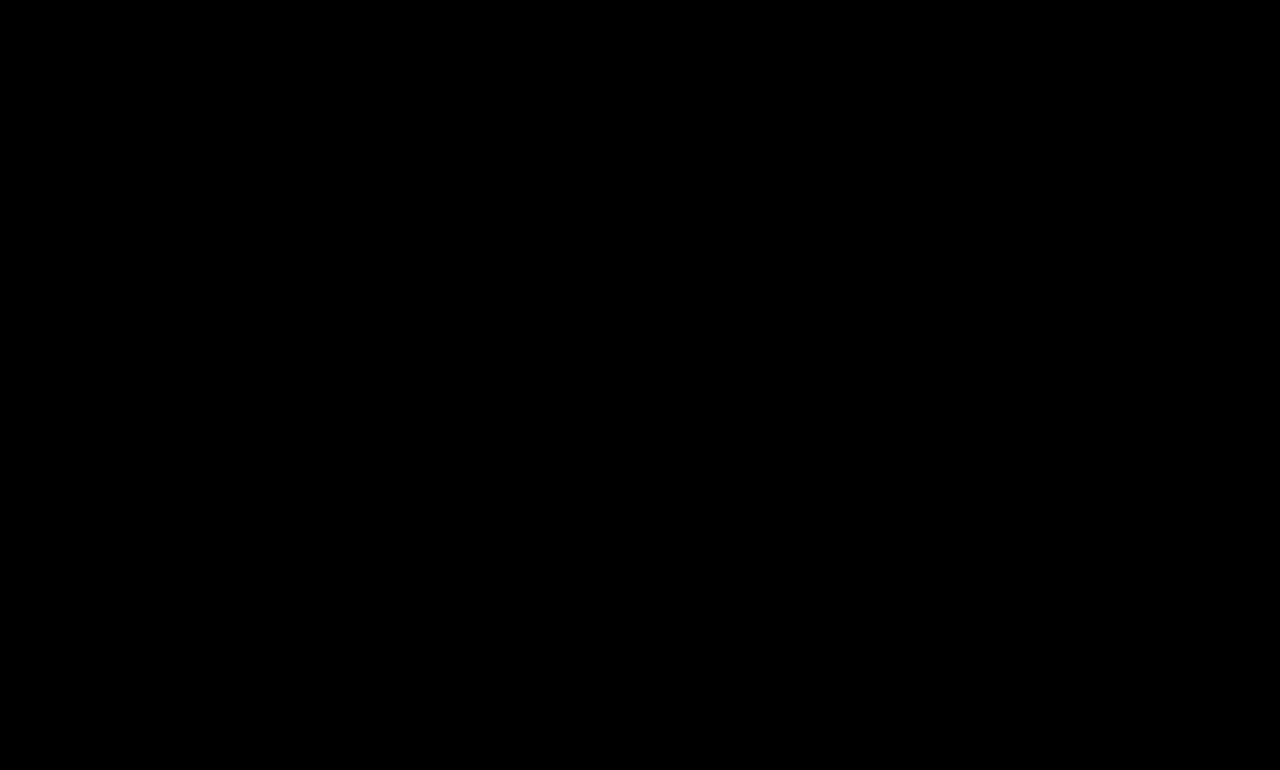
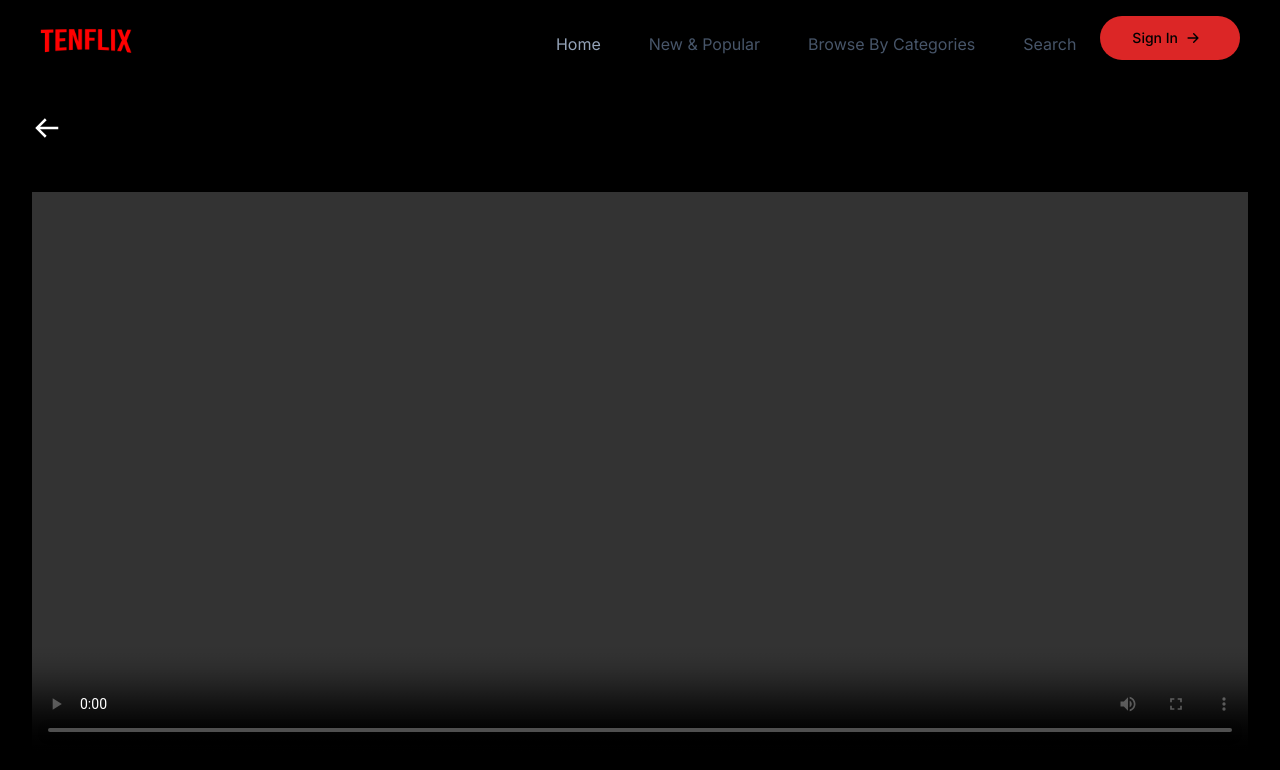
Before and after one commit to AbdulKarim018/tenflix, a Next.js app: page /watch/1 in a window 1280 px wide. Before the commit this address had no page. Shown: the top 770 px of the page. Built offline with nearby package versions, Linux system fonts and the light colour scheme; no server answers; the database is empty.

Commit message:
Can Watch Movies Now

```diff
--- /dev/null
+++ b/app/api/movie/route.ts
@@ -0,0 +1,25 @@
+import { getServerSession } from "next-auth";
+import { NextRequest, NextResponse } from "next/server";
+import authOptions from "../auth/[...nextauth]/options";
+import prisma from "@/lib/prismadb";
+
+// export const revalidate = 0;
+export const GET = async (req: NextRequest) => {
+  const searchParams = req.nextUrl.searchParams;
+  const movieId = searchParams.get("movieId") as string;
+
+  if (!movieId) return NextResponse.json({ error: "Missing movieId!" }, { status: 400 });
+  const session = await getServerSession(authOptions);
+  if (!session) return NextResponse.json({ error: "Not logged in!" }, { status: 401 })
+
+  const existingMovie = await prisma.movie.findUnique({
+    where: {
+      id: movieId
+    }
+  });
+  if (!existingMovie) {
+    return NextResponse.json({ error: "Movie not found!" }, { status: 404 });
+  }
+
+  return NextResponse.json(existingMovie);
+}
--- /dev/null
+++ b/app/watch/[movieId]/page.tsx
@@ -0,0 +1,36 @@
+import authOptions from "@/app/api/auth/[...nextauth]/options";
+import BackButton from "@/components/BackButton";
+import MoviePlayer from "@/components/MoviePlayer";
+import Navbar from "@/components/Navbar"
+import prisma from "@/lib/prismadb";
+import { getServerSession } from "next-auth";
+import { redirect } from "next/navigation";
+
+
+const MoviePage = async ({ params }: { params: { movieId: string } }) => {
+  const session = getServerSession(authOptions);
+  if (!session) return redirect('/login');
+  const { movieId } = params;
+  if (!movieId) return null;
+
+  const movie = await prisma.movie.findUnique({
+    where: {
+      id: movieId,
+    },
+  });
+
+  return (
+    <>
+      <Navbar />
+      <main className="container mx-auto py-16">
+        <div className="bg-black/70 w-full h-32 flex items-center gap-3">
+          <BackButton />
+          <h2 className="font-bold text-2xl text-whtie">{movie?.title}</h2>
+        </div>
+        <MoviePlayer movieId={movieId} />
+      </main>
+    </>
+  )
+}
+
+export default MoviePage
--- /dev/null
+++ b/components/BackButton.tsx
@@ -0,0 +1,12 @@
+"use client"
+import { useRouter } from 'next/navigation';
+import { BiArrowBack } from 'react-icons/bi'
+
+const BackButton = () => {
+  const router = useRouter();
+  return (
+    <BiArrowBack size={30} className="text-white cursor-pointer" onClick={() => { router.push('/') }} />
+  )
+}
+
+export default BackButton
--- a/components/FavoriteButton.tsx
+++ b/components/FavoriteButton.tsx
@@ -43,7 +43,7 @@ const FavoriteButton: React.FC<FavoriteButtonProps> = ({ movieId }) => {
     });
     mutateCurrentUser();
     mutateFavorites();
-  }, [isFavorite, movieId, currentUser, favoriteMovies, mutateCurrentUser, mutateFavorites])
+  }, [isFavorite, movieId, mutateCurrentUser, mutateFavorites])
 
   return (
     <>
@@ -52,7 +52,7 @@ const FavoriteButton: React.FC<FavoriteButtonProps> = ({ movieId }) => {
       </div>}
       {status === 'unauthenticated' && (
         <Popover>
-          <PopoverTrigger className="border-[1px] lg:border-2 cursor-default border-slate-400 text-slate-400 lg:w-10 lg:h-10 w-6 h-6 rounded-full flex items-center justify-center transition">
+          <PopoverTrigger className="group border-[1px] lg:border-2 cursor-default border-slate-400 text-slate-400 lg:w-10 lg:h-10 w-6 h-6 rounded-full flex items-center justify-center transition">
             <AiOutlinePlus className="w-3 h-3 lg:w-8 lg:h-8" />
           </PopoverTrigger>
           <PopoverContent>Login to add Movies To your List.</PopoverContent>
--- a/components/MovieCard.tsx
+++ b/components/MovieCard.tsx
@@ -1,8 +1,8 @@
 "use client"
 import { Movie } from '@prisma/client'
 import React from 'react'
-import { BsFillPlayFill } from 'react-icons/bs'
 import FavoriteButton from './FavoriteButton'
+import PlayButton from './PlayButton'
 
 const MovieCard = ({ movie }: { movie: Movie }) => {
   return (
@@ -32,9 +32,7 @@ const MovieCard = ({ movie }: { movie: Movie }) => {
           <p className='font-semibold text-sm lg:text-lg p-1 line-clamp-2 pointer-events-none'>{movie.title}</p>
           <div className="flex gap-1 p-1">
             <FavoriteButton movieId={movie.id} />
-            <div className="
-          border-[1px] lg:border-2 border-white lg:w-10 lg:h-10 w-6 h-6 rounded-full flex items-center justify-center hover:text-black hover:bg-white transition
-          "><BsFillPlayFill className="w-4 h-4 lg:w-7 lg:h-7" /></div>
+            <PlayButton movieId={movie.id} />
           </div>
         </div>
         <p className="text-green-400 text-xs lg:text-base p-1 leading-3 pointer-events-none">{movie.genre}</p>
--- /dev/null
+++ b/components/MoviePlayer.tsx
@@ -0,0 +1,22 @@
+"use client"
+
+import { useMovie } from "@/hooks/useMovie";
+
+
+const MoviePlayer = ({ movieId }: { movieId: string }) => {
+  const { data: movie } = useMovie(movieId);
+  return (
+    <>
+      <div className="w-full h-[70vh]">
+        <video
+          className="w-full h-full"
+          src={movie?.videoUrl}
+          controls
+          autoPlay
+        />
+      </div>
+    </>
+  )
+}
+
+export default MoviePlayer
--- /dev/null
+++ b/components/PlayButton.tsx
@@ -0,0 +1,34 @@
+"use client"
+import { useSession } from 'next-auth/react'
+import React from 'react'
+import { BsFillPlayFill } from 'react-icons/bs'
+import { Popover, PopoverContent, PopoverTrigger } from './ui/popover'
+import { useRouter } from 'next/navigation'
+
+type PlayButtonProps = {
+  movieId: string
+}
+
+const PlayButton = ({ movieId }: PlayButtonProps) => {
+  const router = useRouter();
+  const { status } = useSession();
+  return (
+    <>
+      {status === 'authenticated' && (
+        <div onClick={() => { router.push(`/watch/${movieId}`) }} className="border-[1px] lg:border-2 border-white cursor-pointer lg:w-10 lg:h-10 w-6 h-6 rounded-full flex items-center justify-center hover:text-black hover:bg-white transition">
+          <BsFillPlayFill className="w-4 h-4 lg:w-7 lg:h-7" />
+        </div>
+      )}
+      {status === 'unauthenticated' && (
+        <Popover>
+          <PopoverTrigger className="border-[1px] lg:border-2 cursor-default border-slate-400 text-slate-400 lg:w-10 lg:h-10 w-6 h-6 rounded-full flex items-center justify-center transition">
+            <BsFillPlayFill className="w-3 h-3 lg:w-8 lg:h-8" />
+          </PopoverTrigger>
+          <PopoverContent>Sign in and start enjoying movies right now!</PopoverContent>
+        </Popover>
+      )}
+    </>
+  )
+}
+
+export default PlayButton
--- /dev/null
+++ b/hooks/useMovie.ts
@@ -0,0 +1,13 @@
+import useSWR from "swr";
+
+
+const fetcher = (url: URL) => fetch(url).then(r => r.json());
+
+export const useMovie = (movieId: string) => {
+  const { data, error, isLoading, mutate } = useSWR(`/api/movie?movieId=${movieId}`, fetcher, {
+    revalidateIfStale: false,
+    revalidateOnFocus: false,
+    revalidateOnReconnect: false,
+  });
+  return { data, error, isLoading, mutate }
+}
```
